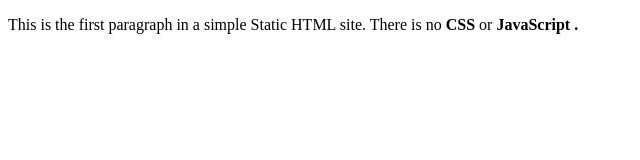
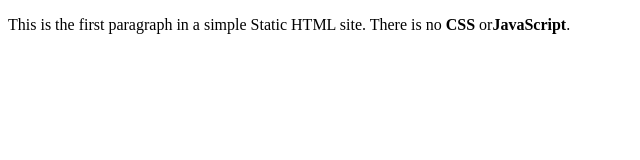
Before and after one commit to xia0m/static, a plain HTML site: page index.html in a window 1280 px wide. Shown: the full height of the page, 0-640 px from the left. Drawn offline with Linux system fonts and the light colour scheme.

Commit message:
fixed index.html error

```diff
--- a/index.html
+++ b/index.html
@@ -6,8 +6,9 @@
 </head>
 
 <body>
-    <p>This is the first paragraph in a simple Static HTML site. There is no <strong>CSS</strong> or <strong>JavaScript
-            </script>.</p>
+    <p>This is the first paragraph in a simple Static HTML site. There is no <strong>CSS</strong>
+        or<strong>JavaScript</strong>.
+    </p>
 </body>
 
 </html>
```
